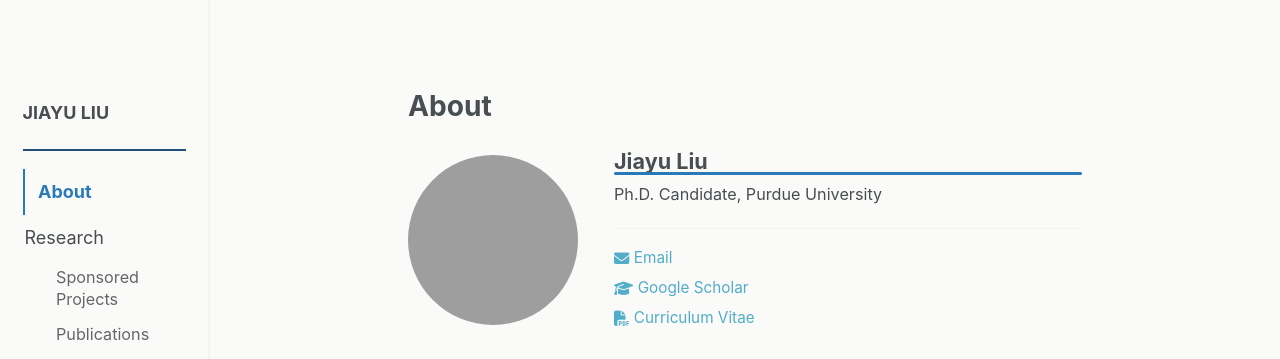
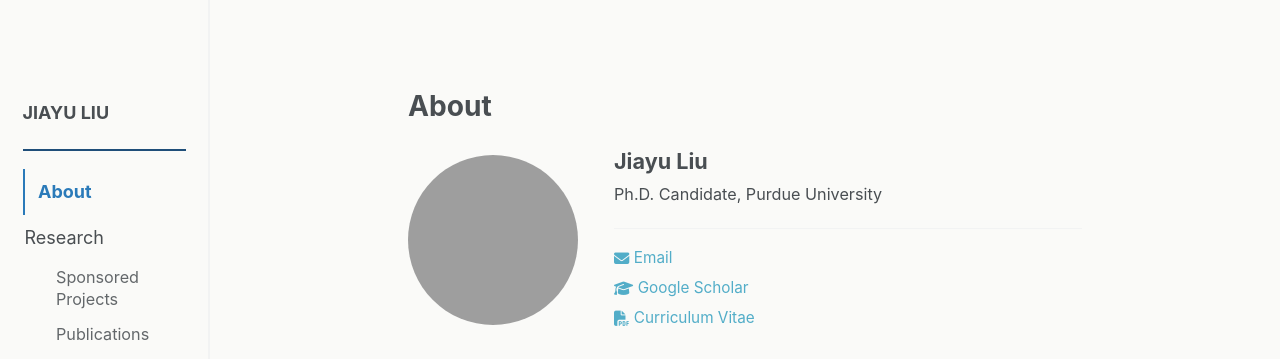
Before and after one commit to liu3309/liu3309.github.io, a Jekyll site: the page built from index.md, in a window 1280 px wide and 1400 px high. Shown: the top 359 px of the window. Built offline with Jekyll 4.4.1, drawn with Linux system fonts in a browser that asks for light colours; a script that is not in the unit is left out.

Commit message:
Update main.scss

```diff
--- a/assets/css/main.scss
+++ b/assets/css/main.scss
@@ -1845,31 +1845,18 @@ html {
    FINAL RESEARCH DIVIDER CLEANUP
    Removes faint gray separators while keeping the blue H2 accent line
    ========================================================================== */
-
-/* --------------------------------------------------------------------------
-   1. Remove the faint divider under the generated page title: "Research"
-   -------------------------------------------------------------------------- */
-
+/* Remove the faint line under the generated page title */
 .page__header,
-.page__inner-wrap > header {
-  border: 0 !important;
-  border-top: 0 !important;
-  border-bottom: 0 !important;
-
-  box-shadow: none !important;
-  background-image: none !important;
-}
-
+.page__inner-wrap > header,
 #page-title,
 .page__title {
   border: 0 !important;
-  border-top: 0 !important;
   border-bottom: 0 !important;
-
   box-shadow: none !important;
   background-image: none !important;
 }
 
+/* Remove theme-created pseudo-element from the page title */
 #page-title::before,
 #page-title::after,
 .page__title::before,
@@ -1878,37 +1865,19 @@ html {
   content: none !important;
 }
 
-
-/* --------------------------------------------------------------------------
-   2. Remove all faint theme borders from H2 headings
-   -------------------------------------------------------------------------- */
-
+/* Remove faint gray borders from H2 headings */
 .page__content h2,
 .research-section h2 {
   position: relative !important;
 
   border: 0 !important;
-  border-top: 0 !important;
-  border-right: 0 !important;
   border-bottom: 0 !important;
-  border-left: 0 !important;
-
-  outline: 0 !important;
+
   box-shadow: none !important;
   background-image: none !important;
 }
 
-
-/* --------------------------------------------------------------------------
-   3. Keep only the blue accent line below H2 headings
-   -------------------------------------------------------------------------- */
-
-.page__content h2::before,
-.research-section h2::before {
-  display: none !important;
-  content: none !important;
-}
-
+/* Keep only the blue line below H2 headings */
 .page__content h2::after,
 .research-section h2::after {
   content: "" !important;
@@ -1932,53 +1901,51 @@ html {
   box-shadow: none !important;
 }
 
-
-/* --------------------------------------------------------------------------
-   4. Remove separators between Research page sections
-   -------------------------------------------------------------------------- */
-
+/* Remove borders between Research sections without hiding content */
 .research-section,
 .research-section + .research-section {
   border: 0 !important;
   border-top: 0 !important;
   border-bottom: 0 !important;
 
-  outline: 0 !important;
   box-shadow: none !important;
   background-image: none !important;
 }
 
-.research-section::before,
-.research-section::after {
-  display: none !important;
-  content: none !important;
-}
-
-
-/* --------------------------------------------------------------------------
-   5. Remove HR elements used between the three main Research sections
-   -------------------------------------------------------------------------- */
-
-.page__content > hr,
-.research-section > hr,
-.research-section + hr,
-hr + .research-section {
-  display: none !important;
-
+/* Keep HR elements in the document, but make only ordinary section HRs invisible */
+.page__content > hr:not(.research-project__divider),
+.research-section > hr:not(.research-project__divider) {
   height: 0 !important;
   margin: 0 !important;
   padding: 0 !important;
 
   border: 0 !important;
-  background: none !important;
+  background: transparent !important;
   box-shadow: none !important;
 }
 
-
-/* --------------------------------------------------------------------------
-   6. Responsive heading spacing
-   -------------------------------------------------------------------------- */
-
+/* Keep the intentional sponsored-project divider */
+.research-project__divider {
+  display: block !important;
+
+  width: 100% !important;
+  height: 3px !important;
+
+  margin: 3rem 0 !important;
+  border: 0 !important;
+
+  background: linear-gradient(
+    to right,
+    rgba(42, 122, 185, 0.35),
+    #2a7ab9 20%,
+    #2a7ab9 80%,
+    rgba(42, 122, 185, 0.35)
+  ) !important;
+
+  border-radius: 3px !important;
+}
+
+/* Responsive spacing */
 @media screen and (max-width: 1199px) {
 
   .page__content h2,
@@ -1986,16 +1953,39 @@ hr + .research-section {
     margin-top: 1rem !important;
     margin-bottom: 0.75rem !important;
     padding-bottom: 0.35rem !important;
-
-    border: 0 !important;
-    box-shadow: none !important;
   }
 
   .research-section + .research-section {
     margin-top: 1.5rem !important;
     padding-top: 0.25rem !important;
-
-    border: 0 !important;
+  }
+
+  .research-project__divider {
+    margin: 1.75rem 0 !important;
+  }
+}
+
+
+/* ==========================================================================
+   ABOUT PAGE NAME — NO DIVIDER
+   ========================================================================== */
+
+.about-profile__name,
+.about-profile__name.h2,
+.about-profile h2 {
+    border: none !important;
+    border-bottom: none !important;
+    padding-bottom: 0 !important;
+    margin-bottom: 0.4rem !important;
+
+    background: none !important;
     box-shadow: none !important;
-  }
-}
+}
+
+.about-profile__name::before,
+.about-profile__name::after,
+.about-profile h2::before,
+.about-profile h2::after {
+    content: none !important;
+    display: none !important;
+}
```
